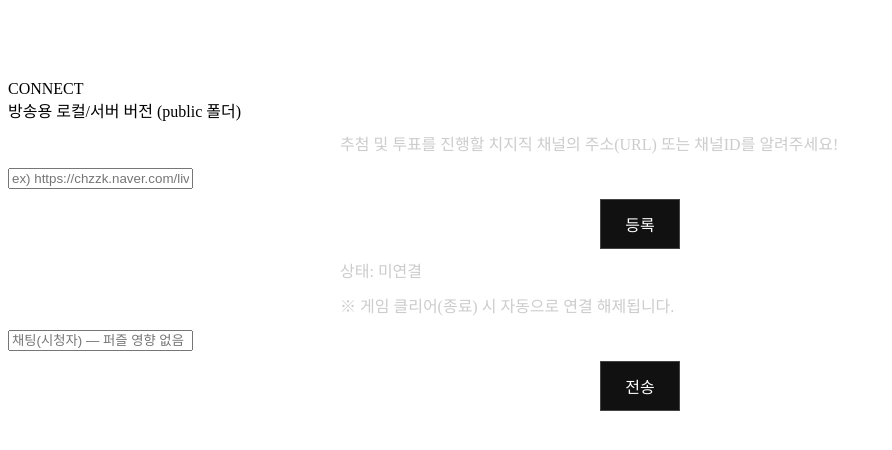
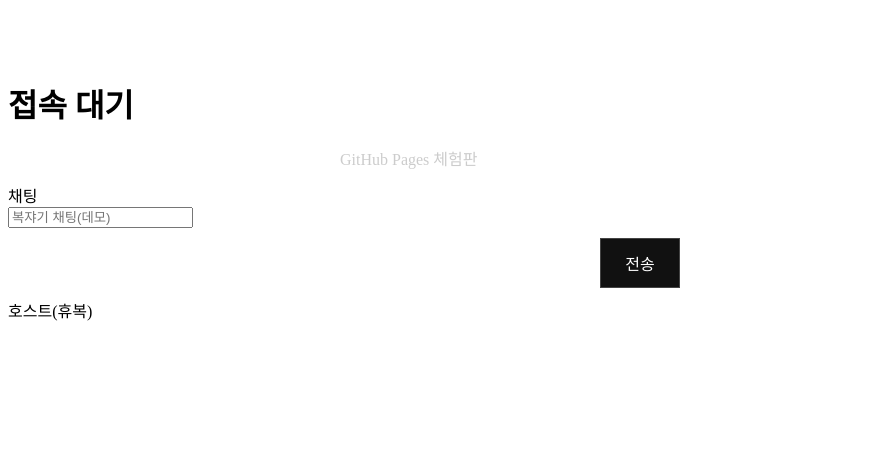
Before and after one commit to juhansa32/cautious-engine, a website: page public/index.html in a window 1280 px wide. Shown: the whole page, without its empty margins (0-892 px from the left). Drawn offline with Linux system fonts and the light colour scheme.

Commit message:
Update index.html

```diff
--- a/public/index.html
+++ b/public/index.html
@@ -2,39 +2,33 @@
 <html lang="ko">
 <head>
   <meta charset="utf-8" />
-  <meta name="viewport" content="width=device-width,initial-scale=1" />
+  <meta name="viewport" content="width=device-width, initial-scale=1" />
   <title>귀환하지 않은 퇴마</title>
-  <link rel="stylesheet" href="style.css" />
+  <link rel="stylesheet" href="./style.css" />
 </head>
 <body>
   <div id="screen">
-    <div class="topbar">
-      <div class="big" id="actTitle">CONNECT</div>
-      <div class="small">방송용 로컬/서버 버전 (public 폴더)</div>
+    <h1 id="actTitle">접속 대기</h1>
+    <p class="small">GitHub Pages 체험판</p>
+
+    <div id="story"></div>
+    <div id="hint"></div>
+
+    <div class="panel">
+      <div class="panelHead">채팅</div>
+      <div id="chatLog"></div>
+      <div class="row">
+        <input id="chatInput" placeholder="복쟈기 채팅(데모)" />
+        <button id="sendBtn">전송</button>
+      </div>
     </div>
 
-    <div id="connectPanel">
-      <p class="big">추첨 및 투표를 진행할 치지직 채널의 주소(URL) 또는 채널ID를 알려주세요!</p>
-      <div class="row">
-        <input id="channelInput" placeholder="ex) https://chzzk.naver.com/live/xxxxx 또는 채널ID" />
-        <button id="connectBtn">등록</button>
-      </div>
-      <p id="connectStatus" class="status">상태: 미연결</p>
-      <p class="small">※ 게임 클리어(종료) 시 자동으로 연결 해제됩니다.</p>
-    </div>
-
-    <div id="story"></div>
-
-    <div id="chatPanel">
-      <div id="chatLog"></div>
-      <div class="row">
-        <input id="chatInput" placeholder="채팅(시청자) — 퍼즐 영향 없음" />
-        <button id="sendBtn">전송</button>
-      </div>
-      <div id="hint"></div>
+    <div class="panel">
+      <div class="panelHead">호스트(휴복)</div>
+      <div id="hostBox"></div>
     </div>
   </div>
 
-  <script type="module" src="game.js"></script>
+  <script type="module" src="./game.js"></script>
 </body>
 </html>
```
